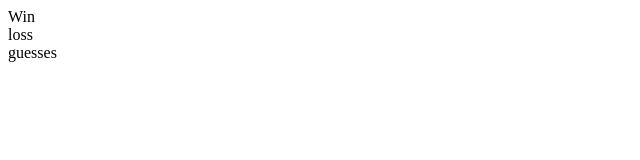
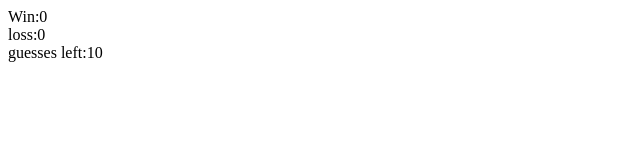
Before and after one commit to dbaaker/hangman, a plain HTML site: page index.html in a window 1280 px wide. Shown: the full height of the page, 0-640 px from the left. Drawn offline with Linux system fonts and the light colour scheme.

Commit message:
adding el to index

```diff
--- a/index.html
+++ b/index.html
@@ -9,9 +9,9 @@
 </head>
 <body>
 
-    <div class="win">Win</div>
-    <div class="loss">loss</div>
-    <div class="guesses">guesses</div>
+    <div class="win">Win:<span>0</span></div>
+    <div class="loss">loss:<span>0</span></div>
+    <div class="guesses-left">guesses left:<span>10</span></div>
 
 
 <script src="./asssets/app.js"></script>
```
